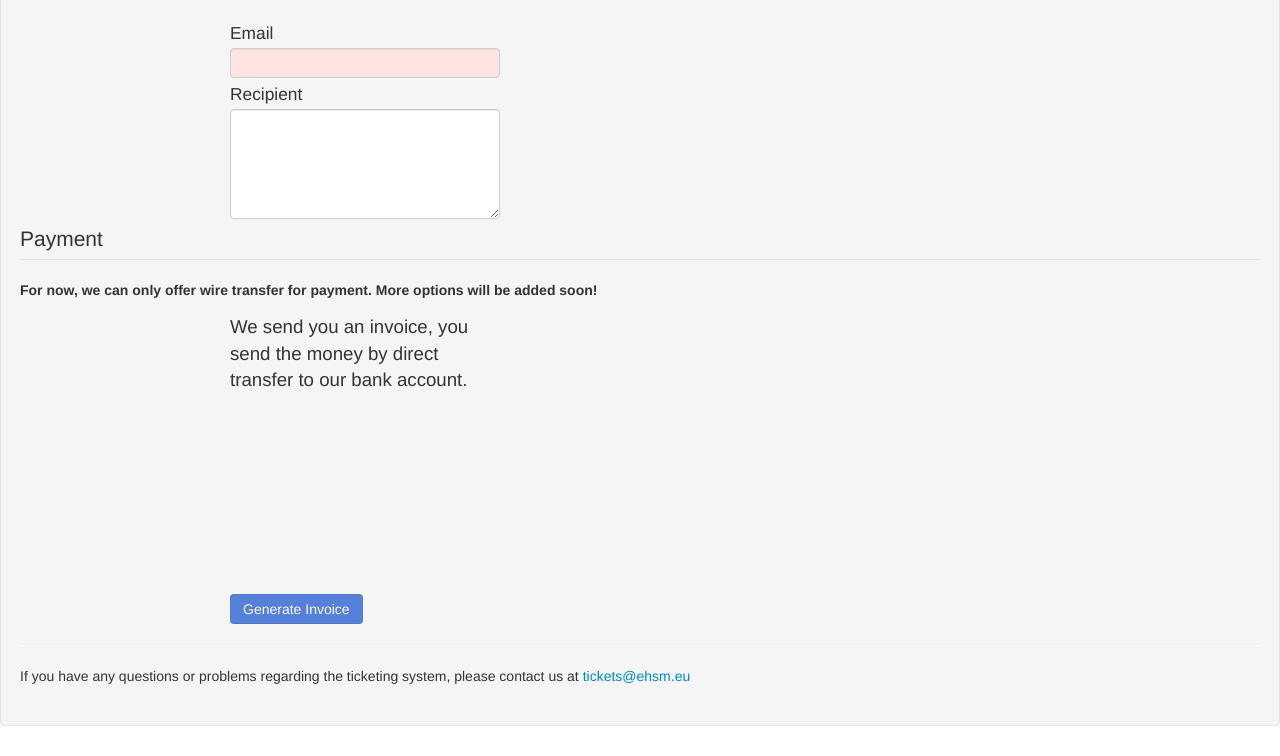
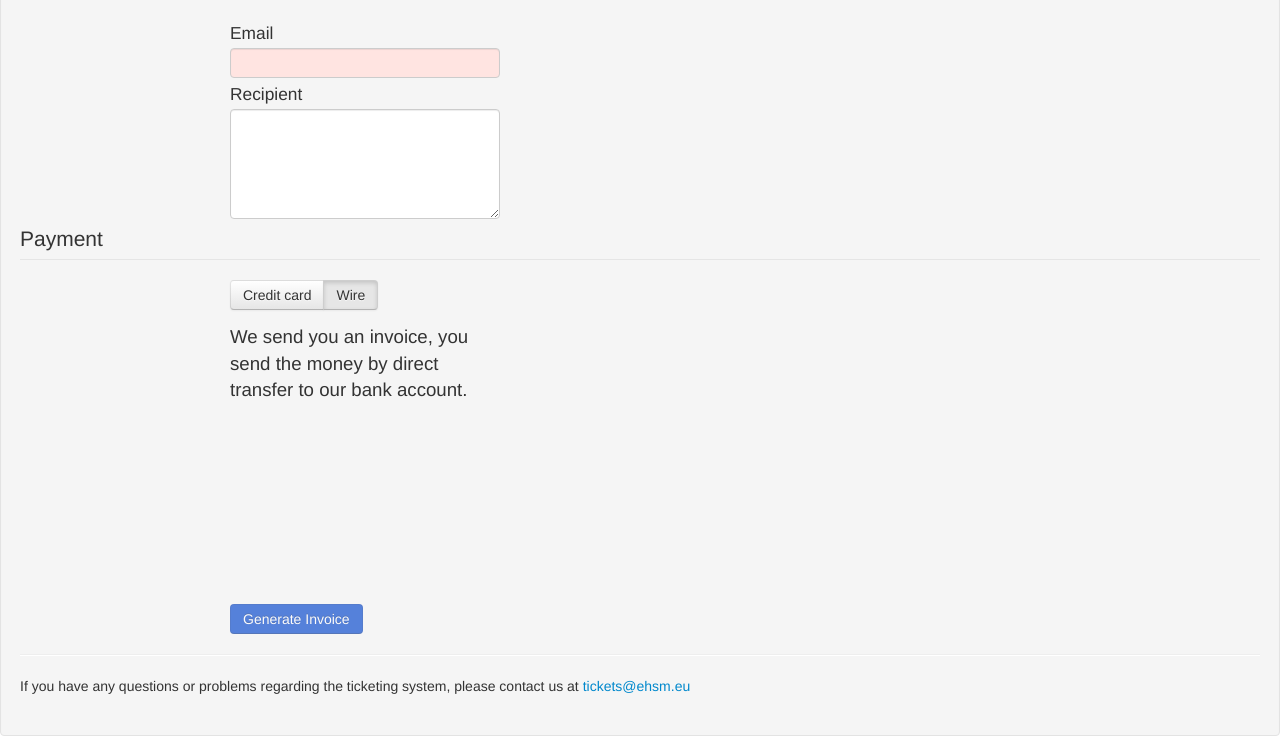
Before and after one commit to hanshuebner/ehsm-ticketing, a plain HTML site: page resources/public/index.html in a window 1280 px wide. Shown: the part 640-1396 px from the top of the page. Drawn offline with Linux system fonts and the light colour scheme.

Commit message:
re-enable cc payments

```diff
--- a/resources/public/partials/buy.html
+++ b/resources/public/partials/buy.html
@@ -80,16 +80,14 @@
   </fieldset>
   <fieldset>
     <legend>Payment</legend>
-    <div>
-    <!-- <div class="controls controls-row">
+    <div class="controls controls-row">
       <div class="btn-group span6" ng-model="fop" ng-change="fopChanged(fop)" bs-buttons-radio>
         <button type="button" class="btn" value="cc">Credit card</button>
-        <button type="button" class="btn" value="elv">ELV</button>
-        <button type="button" class="btn" value="bitpay">Bitcoin</button>
+<!--        <button type="button" class="btn" value="elv">ELV</button>
+        <button type="button" class="btn" value="bitpay">Bitcoin</button> -->
         <button type="button" class="btn" value="wire">Wire</button>
       </div>
-    </div> -->
-    <strong>For now, we can only offer wire transfer for payment.  More options will be added soon!</strong>
+    </div>
     <div id="payment-form">
       <div id="payment-form-cc" ng-show="fop == 'cc'">
         <div class="controls controls-row">
```
